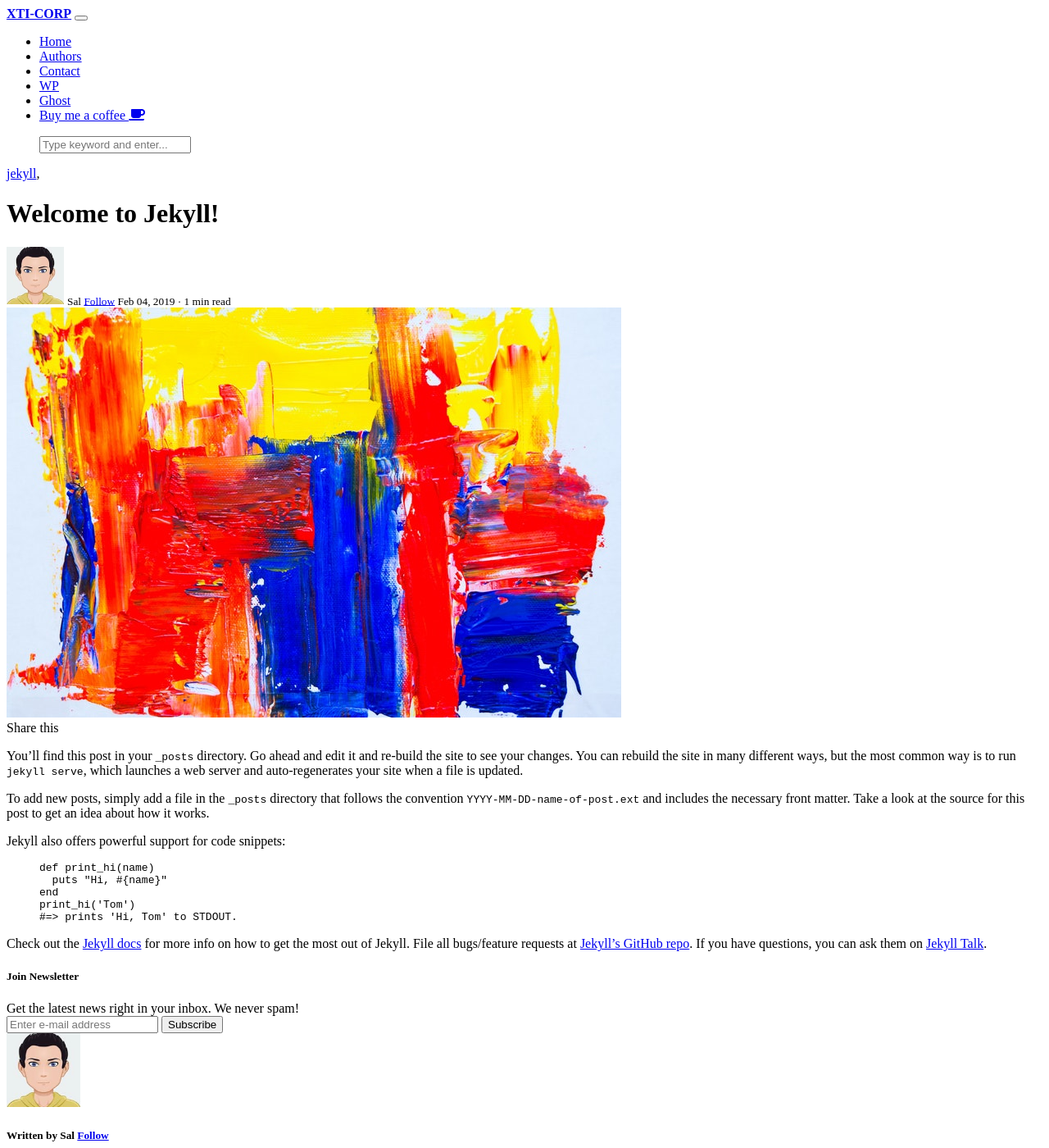
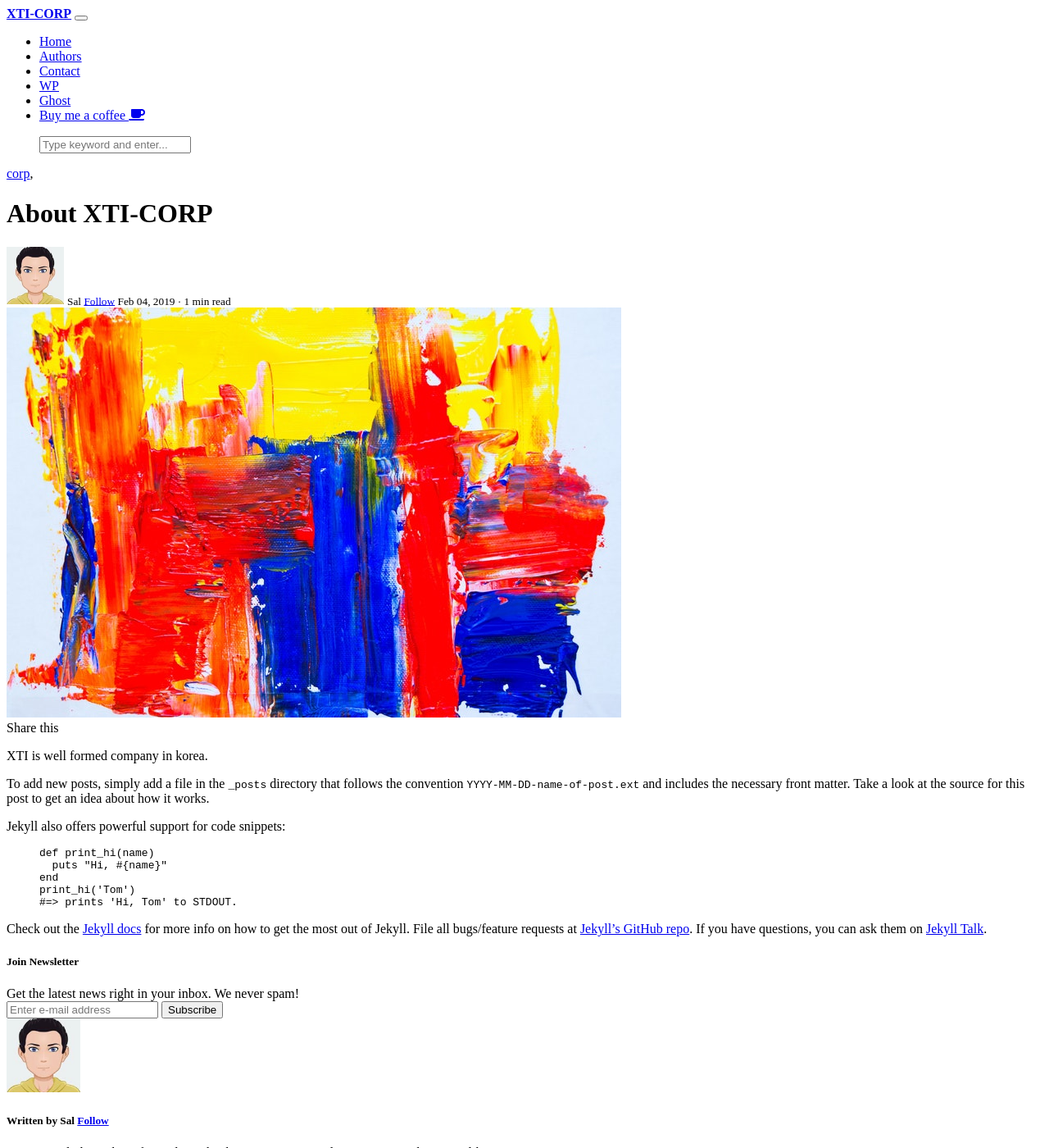
Before and after one commit to skps2000/XTI_CORP, a Jekyll site: the page built from _posts/2019-02-04-welcome-to-jekyll.markdown, in a window 1280 px wide and 1400 px high. Shown: the whole window at 82% size. Built offline with Jekyll 4.4.1, drawn with Linux system fonts in a browser that asks for light colours; nearby versions of some CDN libraries; comment, search, counter and statistics services are not loaded.

Commit message:
Update 2019-02-04-welcome-to-jekyll.markdown

```diff
--- a/_posts/2019-02-04-welcome-to-jekyll.markdown
+++ b/_posts/2019-02-04-welcome-to-jekyll.markdown
@@ -1,10 +1,10 @@
 ---
 layout: post
-title:  "Welcome to Jekyll!"
-categories: [ Jekyll ]
+title:  "About XTI-CORP"
+categories: [ CORP ]
 image: assets/images/demo1.jpg
 ---
-You’ll find this post in your `_posts` directory. Go ahead and edit it and re-build the site to see your changes. You can rebuild the site in many different ways, but the most common way is to run `jekyll serve`, which launches a web server and auto-regenerates your site when a file is updated.
+XTI is well formed company in korea.
 
 To add new posts, simply add a file in the `_posts` directory that follows the convention `YYYY-MM-DD-name-of-post.ext` and includes the necessary front matter. Take a look at the source for this post to get an idea about how it works.
 
```
